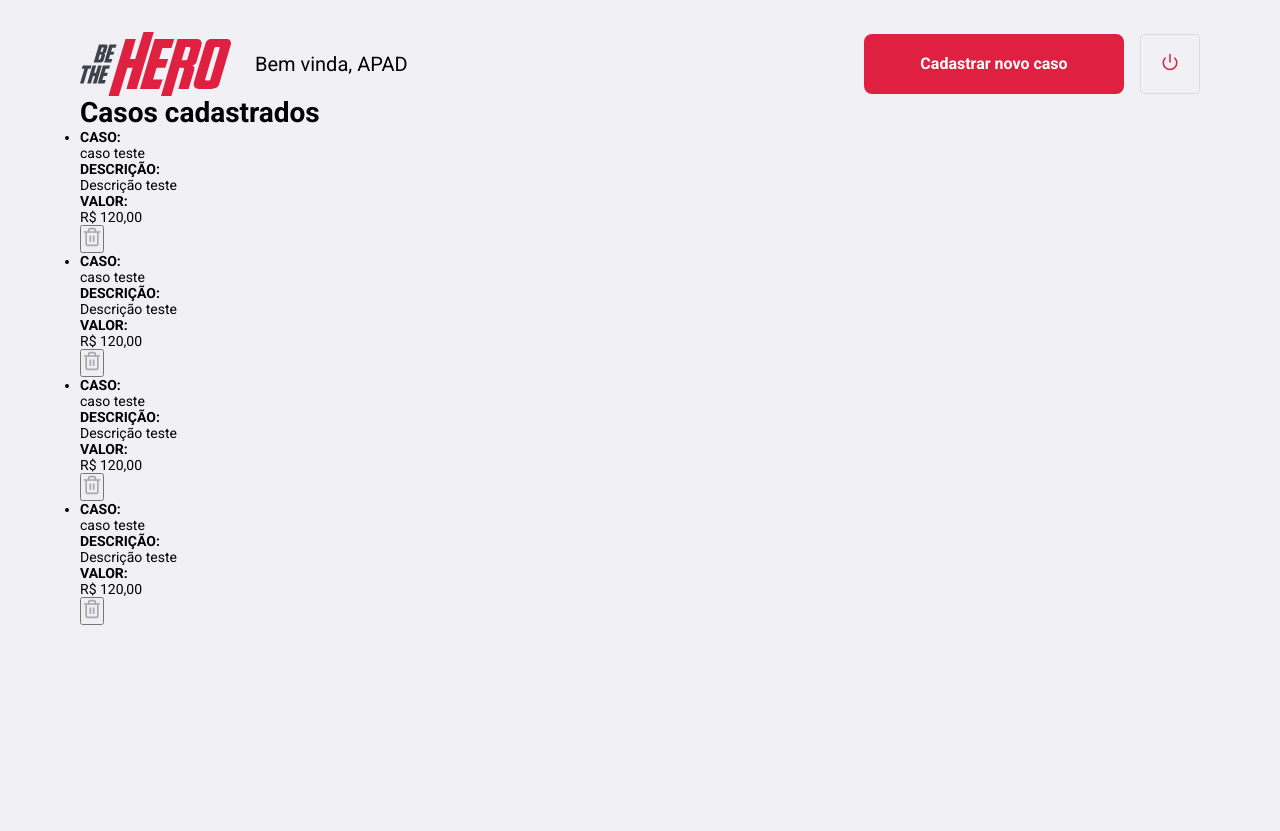
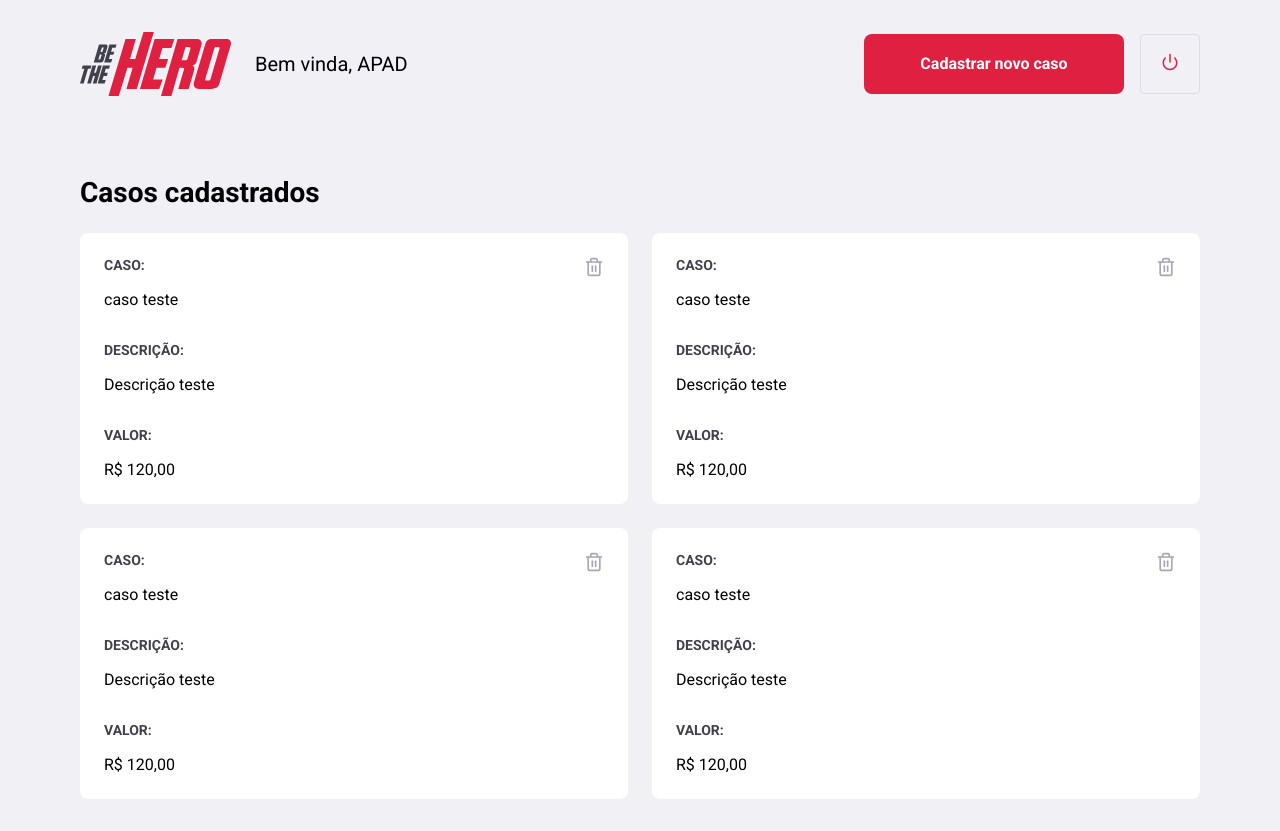
Before and after one commit to jonathanccalixto/BeTheHero-mobile, a React (Create React App) app in the folder frontend/: page /profile in a window 1280 px wide. Before the commit the page ends 800 px from the top, so only its background shows below. Built offline with nearby package versions, Linux system fonts and the light colour scheme.

Commit message:
Defining style to Incidents on Profile page

```diff
--- a/frontend/src/pages/Profile/styles.css
+++ b/frontend/src/pages/Profile/styles.css
@@ -38,3 +38,50 @@
 .profile-container header button:hover {
   border-color: #999;
 }
+
+.profile-container h1 {
+  margin-bottom: 24px;
+  margin-top: 80px;
+}
+
+.profile-container ul {
+  display: grid;
+  grid-gap: 24px;
+  grid-template-columns: repeat(2, 1fr);
+  list-style: none;
+}
+
+.profile-container ul li {
+  background: #FFF;
+  border-radius: 8px;
+  padding: 24px;
+  position: relative;
+}
+
+.profile-container ul li button {
+  background: transparent;
+  border: 0;
+  position: absolute;
+  right: 24px;
+  top: 24px;
+}
+
+.profile-container ul li button:hover {
+  opacity: 0.8;
+}
+
+.profile-container ul li strong {
+  display: block;
+  color: #41414d;
+  margin-bottom: 16px;
+}
+
+.profile-container ul li p + strong {
+  margin-top: 32px;
+}
+
+.profile-container ul li p {
+    color: 737380;
+    font-size: 16px;
+    line-height: 21px;
+}
```
